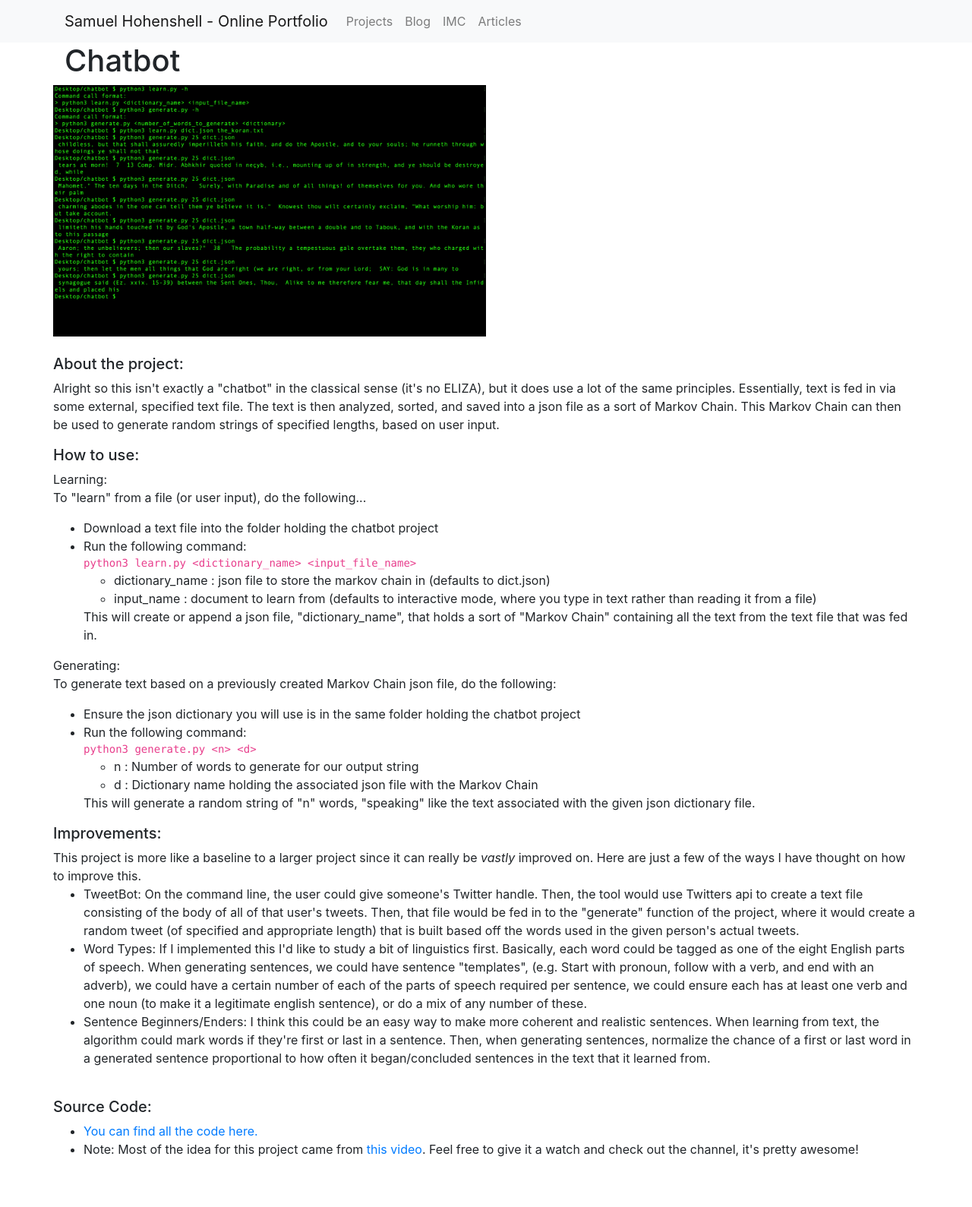
After one commit to SHawkeye77/website, a Django app: page /projects/chatbot/ in a window 1280 px wide. The commit adds this page. Shown: the whole page at 76% size. Run offline with Django 3.2, Linux system fonts and the light colour scheme; parts of the project's set-up code (start-up, migrations or seed data) failed here and were passed over; some libraries are stand-ins or nearby versions.

Commit message:
Added chatbot project

```diff
--- /dev/null
+++ b/projects/templates/chatbot.html
@@ -0,0 +1,91 @@
+{% extends "base.html" %}
+{% load static %}
+{% block page_content %}
+
+<h1>Chatbot</h1>
+<div class="row">
+    <div>
+        <img src="{% static "projects/chatbot_example.png" %}" alt="" width="50%">
+    </div>
+    <div>
+        <br>
+        <h5>About the project:</h5>
+        <p>
+            Alright so this isn't exactly a "chatbot" in the classical sense (it's no ELIZA), but it
+            does use a lot of the same principles. Essentially, text is fed in via some external, specified
+            text file. The text is then analyzed, sorted, and saved into a json file as a sort of Markov
+            Chain. This Markov Chain can then be used to generate random strings of specified lengths,
+            based on user input.
+        </p>
+
+        <h5>How to use:</h5>
+
+            <h7>Learning:</h7>
+            <p>To "learn" from a file (or user input), do the following...
+                <ul>
+                <li>Download a text file into the folder holding the chatbot project</li>
+                <li>Run the following command:<br>
+                    <code>python3 learn.py &lt;dictionary_name&gt; &lt;input_file_name&gt;</code>
+                    <ul>
+                        <li>dictionary_name : json file to store the markov chain in (defaults to dict.json)</li>
+                        <li>input_name : document to learn from (defaults to interactive mode, where you type in text
+                            rather than reading it from a file)</li>
+                    </ul>
+                    This will create or append a json file, "dictionary_name", that holds a sort of "Markov Chain" containing all the
+                    text from the text file that was fed in.
+                </li>
+                </ul>
+            </p>
+
+            <h7>Generating:</h7>
+            <p> To generate text based on a previously created Markov Chain json file, do the following:
+            <ul>
+                <li>Ensure the json dictionary you will use is in the same folder holding the chatbot project</li>
+                <li>Run the following command:<br>
+                    <code>python3 generate.py &lt;n&gt; &lt;d&gt;</code>
+                    <ul>
+                        <li>n : Number of words to generate for our output string</li>
+                        <li>d : Dictionary name holding the associated json file with the Markov Chain</li>
+                    </ul>
+                    This will generate a random string of "n" words, "speaking" like the text associated with the
+                    given json dictionary file.
+                </li>
+            </ul>
+            </p>
+
+        <h5>Improvements:</h5>
+        This project is more like a baseline to a larger project since it can really be <i>vastly</i> improved on. Here
+        are just a few of the ways I have thought on how to improve this.
+        <ul>
+            <li>TweetBot: On the command line, the user could give someone's Twitter handle. Then, the tool would use
+                Twitters api to create a text file consisting of the body of all of that user's tweets. Then, that
+                file would be fed in to the "generate" function of the project, where it would create a random tweet
+                (of specified and appropriate length) that is built based off the words used in the given person's actual tweets.</li>
+            <li>Word Types: If I implemented this I'd like to study a bit of linguistics first. Basically, each word could be tagged as
+                one of the eight English parts of speech. When generating sentences, we could have sentence "templates",
+                (e.g. Start with pronoun, follow with a verb, and end with an adverb), we could have a certain number
+                of each of the parts of speech required per sentence, we could ensure each has at least one verb
+                and one noun (to make it a legitimate english sentence), or do a mix of any number of these.</li>
+            <li>Sentence Beginners/Enders: I think this could be an easy way to make more coherent and realistic sentences.
+                When learning from text, the algorithm could mark words if they're first or last in a sentence. Then,
+                when generating sentences, normalize the chance of a first or last word in a generated sentence proportional to
+                how often it began/concluded sentences in the text that it learned from.</li>
+        </ul>
+
+        <br>
+        <h5>Source Code:</h5>
+        <ul>
+            <li>
+                <a href="https://github.com/SHawkeye77/chatbot">You can find all the code here.</a>
+            </li>
+            <li>
+                Note: Most of the idea for this project came from <a href="https://www.youtube.com/watch?v=L97yQMT0jn8">this video</a>.
+                Feel free to give it a watch and check out the channel, it's pretty awesome!
+            </li>
+        </ul>
+
+
+    </div>
+</div>
+
+{% endblock %}
--- a/projects/urls.py
+++ b/projects/urls.py
@@ -16,4 +16,5 @@ urlpatterns = [
     path("ttt/", views.ttt, name="ttt"),
     path("encrypt_word/", views.encrypt_word, name="encrypt_word"),
     path("cgol/", views.cgol, name="cgol"),
+    path("chatbot/", views.chatbot, name="chatbot"),
 ]
--- a/projects/views.py
+++ b/projects/views.py
@@ -34,3 +34,7 @@ def encrypt_word(request):
 # View Conway's Game of Life page
 def cgol(request):
     return render(request, "cgol.html", {})
+
+# View chatbot page
+def chatbot(request):
+    return render(request, "chatbot.html", {})
```
Also changed, not shown: projects/templates/alien_invasion.html (+0 -23 lines), projects/templates/project_index.html (+14 -0 lines), projects/static/projects/chatbot_example.png (added).
